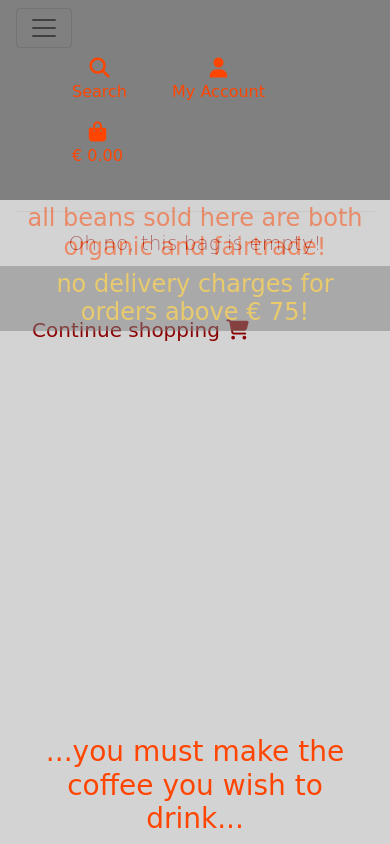
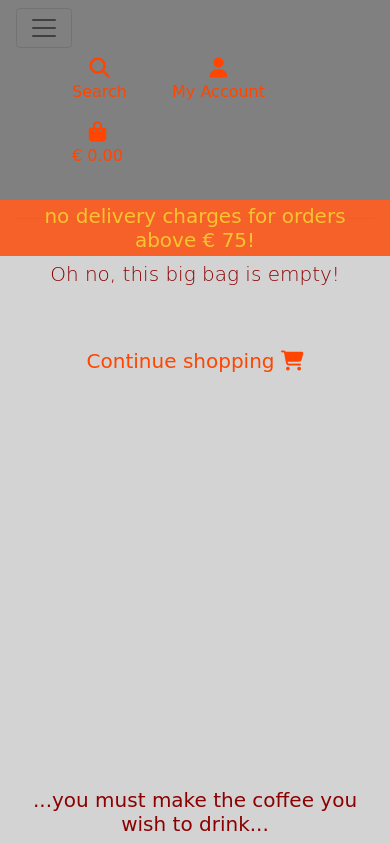
Before and after one commit to Code-Institute-Submissions/Morpheus-23-Beans_AugResub, a Django app: page /bag/ in a window 390 px wide. Run offline with Django 3.2, Linux system fonts and the light colour scheme; some libraries are stand-ins or nearby versions; some web fonts are replaced.

Commit message:
adjust some styling and structure

```diff
--- a/bag/templates/bag/bag.html
+++ b/bag/templates/bag/bag.html
@@ -15,8 +15,7 @@
 <div class="container mb-2">
     <div class="row">
         <div class="col">
-            <hr>
-            <h2 class="logo-font mb-4">Shopping Bag</h2>
+            <h2 class="logo-font text-center mb-5">Shopping FFFF Bag</h2>
             <hr>
         </div>
     </div>
@@ -67,8 +66,7 @@
                                         </div>
                                         <input class="form-control form-control-sm qty_input" type="number"
                                             name="quantity" value="{{ item.quantity }}" min="1" max="99"
-                                            data-item_id="{{ item.item_id }}"
-                                            id="id_qty_{{ item.item_id }}">
+                                            data-item_id="{{ item.item_id }}" id="id_qty_{{ item.item_id }}">
                                         <div class="input-group-append">
                                             <button class="increment-qty btn btn-sm btn-gray rounded-0"
                                                 data-item_id="{{ item.item_id }}" id="increment-qty_{{ item.item_id }}">
@@ -85,7 +83,7 @@
                                 </div>
                             </form>
                             <a class="update-link text-brown"><small>Update</small></a>
-                            <a class="remove-item text-orange float-right" id="remove_{{ item.item_id }}"
+                            <a class="remove-item text-brown float-right" id="remove_{{ item.item_id }}"
                                 data-roast="{{ item.roast }}" data-grind="{{ item.grind }}">
                                 <small>Remove</small>
                             </a>
@@ -101,7 +99,7 @@
                             <h6>Delivery: €{{ delivery|floatformat:2 }}</h6>
                             <h4 class="mt-4"><strong>Grand Total: €{{ grand_total|floatformat:2 }}</strong></h4>
                             {% if free_delivery_delta > 0 %}
-                            <p class="mb-1 text-orange">
+                            <p class="mb-1 text-brown">
                                 You could get free delivery by spending just <strong>€{{ free_delivery_delta }}</strong>
                                 more!
                             </p>
@@ -110,12 +108,13 @@
                     </tr>
                     <tr>
                         <td colspan="5" class="text-right">
-                            <a href="{% url 'products' %}" class="btn btn-outline-black rounded-0 btn-lg">
+                            <a href="{% url 'products' %}" class="btn btn-gray rounded-0 btn-lg">
                                 <span class="icon">
                                     <i class="fas fa-chevron-left"></i>
                                 </span>
                                 <span class="text-uppercase">Keep Shopping</span>
                             </a>
+
                             <a href="{% url 'checkout' %}" class="btn btn-gray rounded-0 btn-lg">
                                 <span class="text-uppercase">Secure Checkout</span>
                                 <span class="icon">
@@ -127,22 +126,23 @@
                 </table>
             </div>
             {% else %}
-            <p class="lead mb-5 text-brown text-center">Oh no, this bag is empty!</p>
-            <a href="{% url 'products' %}" class="btn btn-outline-gray rounded-0 btn-lg">
-                <span class="text-center text-brown">Continue shopping <i class="fa-solid fa-cart-shopping"></i>
-                </span>
-            </a>
+            <br>
+            <div class="text-brown text-center">
+                <p class="lead text-brown mb-5">Oh no, this big bag is empty!</p>
+                <a href="{% url 'products' %}" class="btn btn-outline-gray rounded-0 btn-lg">
+                    <span class="text-orange">Continue shopping <i class="fa-solid fa-cart-shopping"></i>
+                    </span>
+                </a>
+            </div>
             {% endif %}
         </div>
     </div>
 </div>
-
 <footer id="footer-other">
     <div class="container-fluid fixed-bottom text-center">
-        <h3 class=" text-orange text-lowercase">...you must make the coffee you wish to drink...</h3>
+        <h5 class=" text-brown text-lowercase">...you must make the coffee you wish to drink...</h5>
     </div>
 </footer>
-
 {% endblock %}
 
 {% block postloadjs %}
@@ -151,7 +151,7 @@
 
 <script type="text/javascript">
     // Update quantity on click
-    $('.update-link').click(function(e) {
+    $('.update-link').click(function (e) {
         var form = $(this).prev('.update-form');
         form.submit();
     })
--- a/home/templates/home/index.html
+++ b/home/templates/home/index.html
@@ -25,7 +25,7 @@
 </div>
 <footer id="footer-main">
     <div class="container-fluid fixed-bottom text-center">
-        <h3 class="logo-font text-yellow text-lowercase">...let them drink coffee...</h3>
+        <h4 class="logo-font text-yellow text-lowercase">...let them drink coffee...</h4>
     </div>
 </footer>
 {% endblock %}
--- a/products/templates/products/products.html
+++ b/products/templates/products/products.html
@@ -132,7 +132,11 @@
         <h3 class=" text-brown text-lowercase">...i came, i saw, i chose coffee...</h3>
     </div>
 </footer>
-
+<div id="diduknow-banner" class="row text-center">
+    <div class="col text-orange">
+        <h5 class="logo-font text-lowercase my-1">all our beans are organic and fairtrade!</h5>
+    </div>
+</div>
 <div class="btt-button shadow-sm rounded-0 border border-orange">
     <a class="btt-link d-flex h-100">
         <i class="fa-solid fa-hand-point-up text-orange mx-auto my-auto"></i>
--- a/static/css/base.css
+++ b/static/css/base.css
@@ -58,7 +58,7 @@
 .btn-gray:hover,
 .btn-gray:active,
 .btn-gray:focus {
-    background: lightgray;
+    background: gray;
     color: orangered;
 }
 
@@ -127,15 +127,15 @@
 }
 
 #delivery-banner {
-    background-color: gray;
-    opacity: 0.5;
+    background-color: orangered;
+    opacity: 0.8 !important;
     font-weight: bolder;
 }
 
 #diduknow-banner {
     background-color: lightgray !important;
-    opacity: 0.5 !important;
-    font-weight: bolder;
+    opacity: 0.6 !important;
+    font-weight: bolder !important;
 }
 
 .overlay {
@@ -260,8 +260,6 @@
 }
 
 
-    position: absolute;
-
 
 /* ------------- Media Queries */
 
@@ -287,6 +285,7 @@
     }
 }
 
+/*
 @media (max-width: 991px) {
     .header-container {
         padding-top: 116px;
@@ -296,3 +295,31 @@
         height: calc(100vh - 116px);
     }
 }
+*/
+
+@media (max-width: 768px)  {
+
+    .header-container {
+        padding-top: 116px;
+    }
+
+    body {
+        height: calc(100vh - 116px);
+    }
+
+
+    #footer-main {
+        margin-top: 2rem;
+        margin-bottom: 1rem;
+        font-size: calc(2vw + 2vh + 1vmin) !important;
+    }
+
+
+    #footer-other {
+        width: 50%;
+        height: 1rem;
+        margin-top: 1rem;
+        margin-bottom: 1rem;
+        font-size: calc(2vw + 2vh + 1vmin) !important;
+    }
+}
--- a/templates/base.html
+++ b/templates/base.html
@@ -76,7 +76,7 @@
                                 aria-haspopup="true" aria-expanded="false">
                                 <div class="text-center">
                                     <div><i class="fas fa-user fa-lg"></i></div>
-                                    <p class="my-0">My Account</p>
+                                    <p class="my-0">My Bean Account</p>
                                 </div>
                             </a>
                             <div class="dropdown-menu border-0" aria-labelledby="user-options">
@@ -122,19 +122,12 @@
                     {% include 'includes/main-nav.html' %}
                 </nav>
             </div>
-            <div id="diduknow-banner" class="row text-center">
-                <div class="col text-orange">
-                    <h4 class="logo-font text-lowercase my-1">all beans sold here are both organic and fairtrade!</h4>
+            <div id="delivery-banner" class="row text-center">
+                <div class="col text-yellow">
+                    <h5 class="logo-font text-lowercase my-1">No delivery charges for orders above €
+                        {{ free_delivery_threshold }}!</h5>
                 </div>
             </div>
-
-            <div id="delivery-banner" class="row text-center">
-                <div class="col text-yellow">
-                    <h4 class="logo-font text-lowercase my-1">No delivery charges for orders above €
-                        {{ free_delivery_threshold }}!</h4>
-                </div>
-            </div>
-
         </header>
 
         {% if messages %}
--- a/templates/includes/toasts/toast_success.html
+++ b/templates/includes/toasts/toast_success.html
@@ -37,7 +37,7 @@
                     </p></strong>
                     {% if free_delivery_delta > 0 %}
                         <p class="mb-0 p-2 bg-warning shadow-sm text-black text-center">
-                            Spend <strong>${{ free_delivery_delta }}</strong> more to get free next day delivery!
+                            Spend <strong>€{{ free_delivery_delta }}</strong> more to get free next day delivery!
                         </p>
                     {% endif %}
                     <a href="{% url 'view_bag' %}" class="btn btn-black btn-block rounded-0">
```
Also changed, not shown: db.sqlite3.
